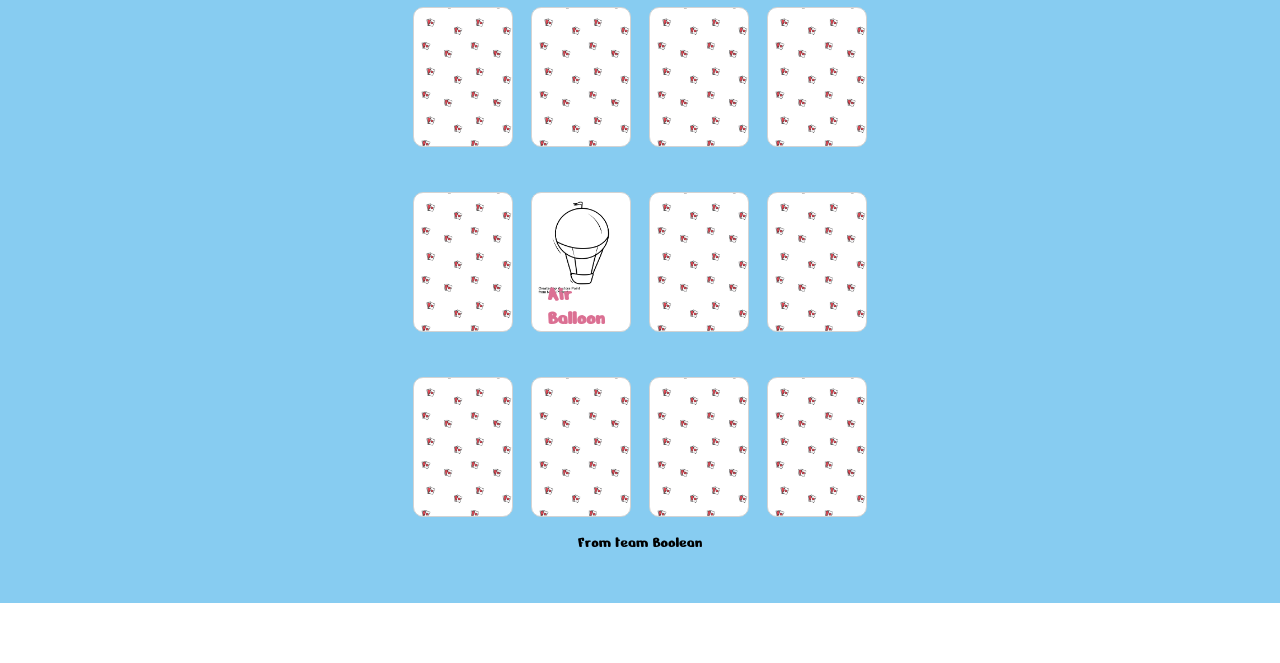
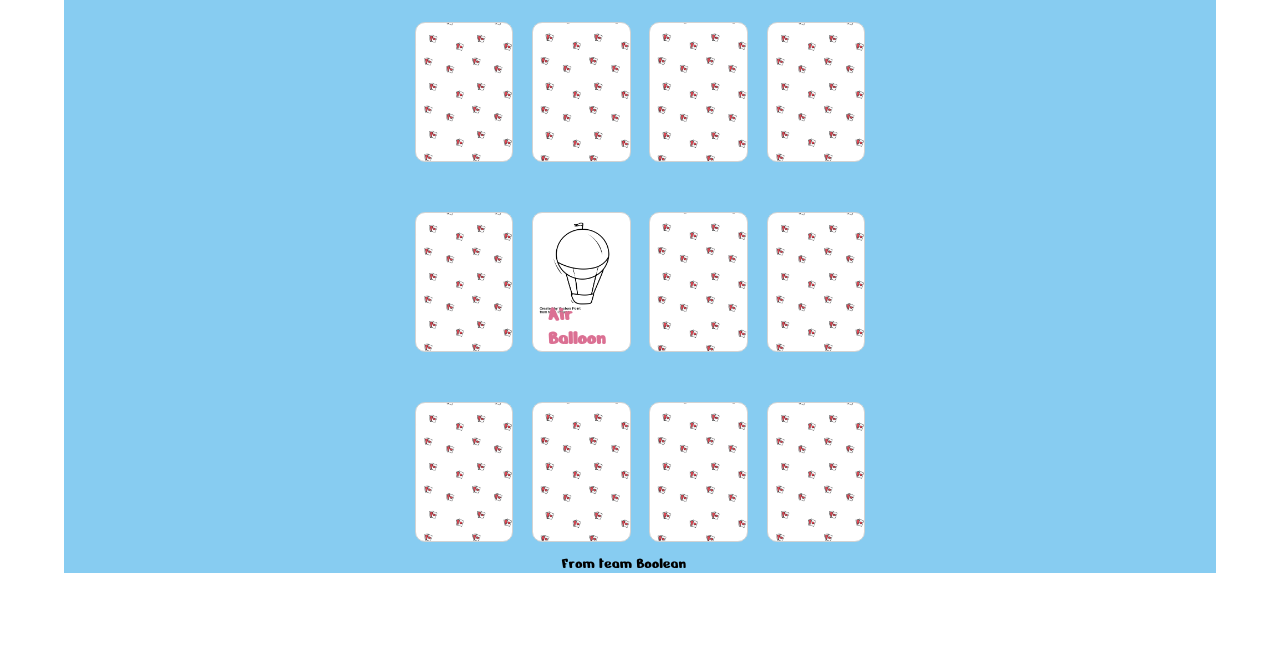
Before and after one commit to RobertoZeppilli/html-css-memory, a plain HTML site: page index.html in a window 1280 px wide. Shown: the part 137-800 px from the top of the page. Drawn offline with Linux system fonts and the light colour scheme.

Commit message:
#footer fixed

```diff
--- a/css/style.css
+++ b/css/style.css
@@ -12,9 +12,11 @@ body {
 
 /* container */
 .container {
-    height: 700px;
-    width: 100%;
+    position: relative;
+    /* height: 700px; */
+    width: 90%;
     margin: 40px auto;
+    padding: 10px;
     background-color: #87CCF1;
 }
 
@@ -32,10 +34,15 @@ body {
 
 /* boxes-container */
 .main-box {
-    width: 40%;
+    width: 45%;
     height: 180px;
-    margin: 5px auto;
+    margin: 10px auto;
     padding: 20px;
+}
+.main-box::after {
+    content: '';
+    display: table;
+    clear: both;
 }
 .box {
     float: left;
@@ -183,5 +190,8 @@ body {
 
 /* footer */
 .footer {
+    position: absolute;
+    bottom: 0;
+    right: 46%;
     text-align: center;
 }
```
